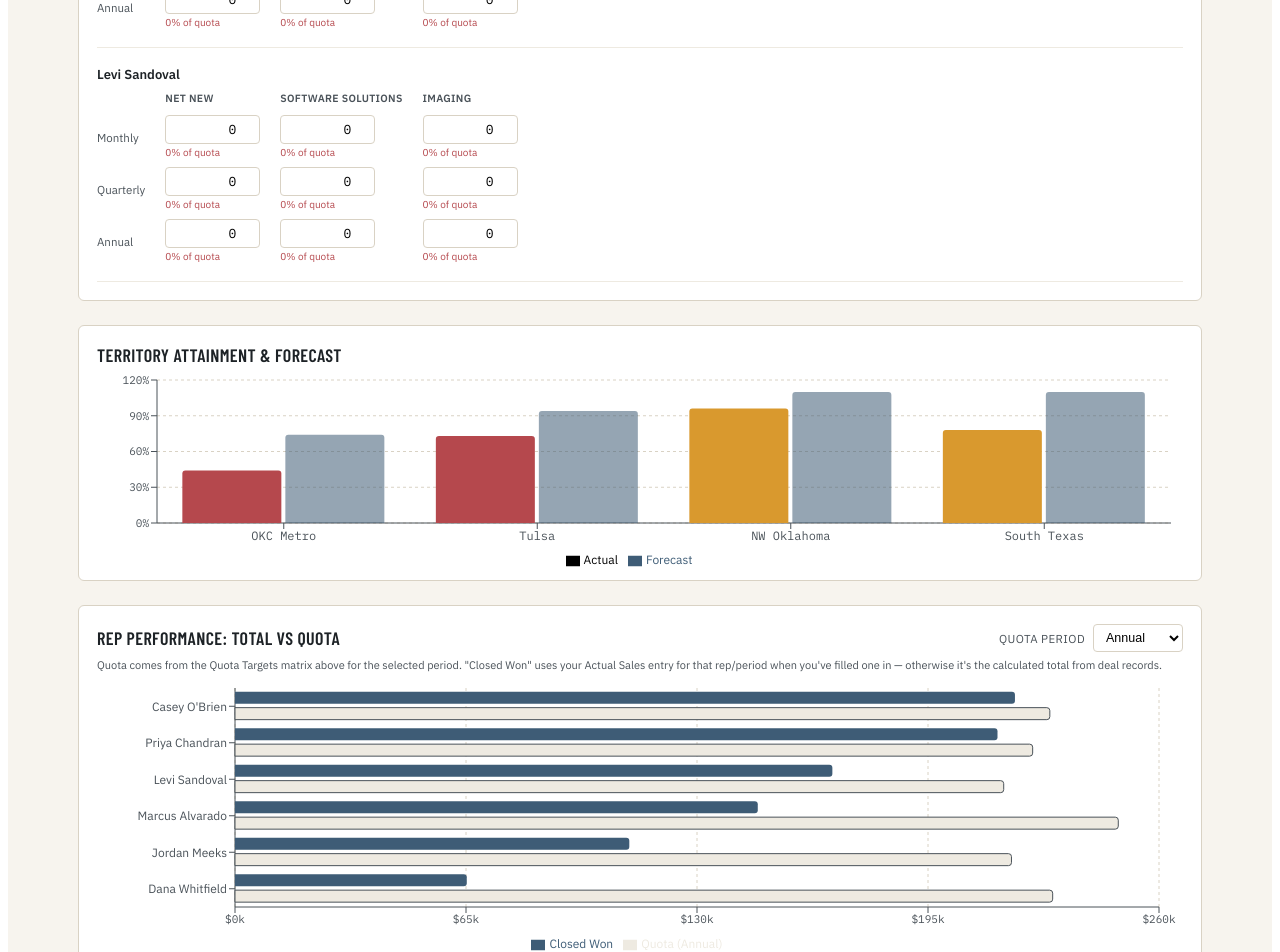
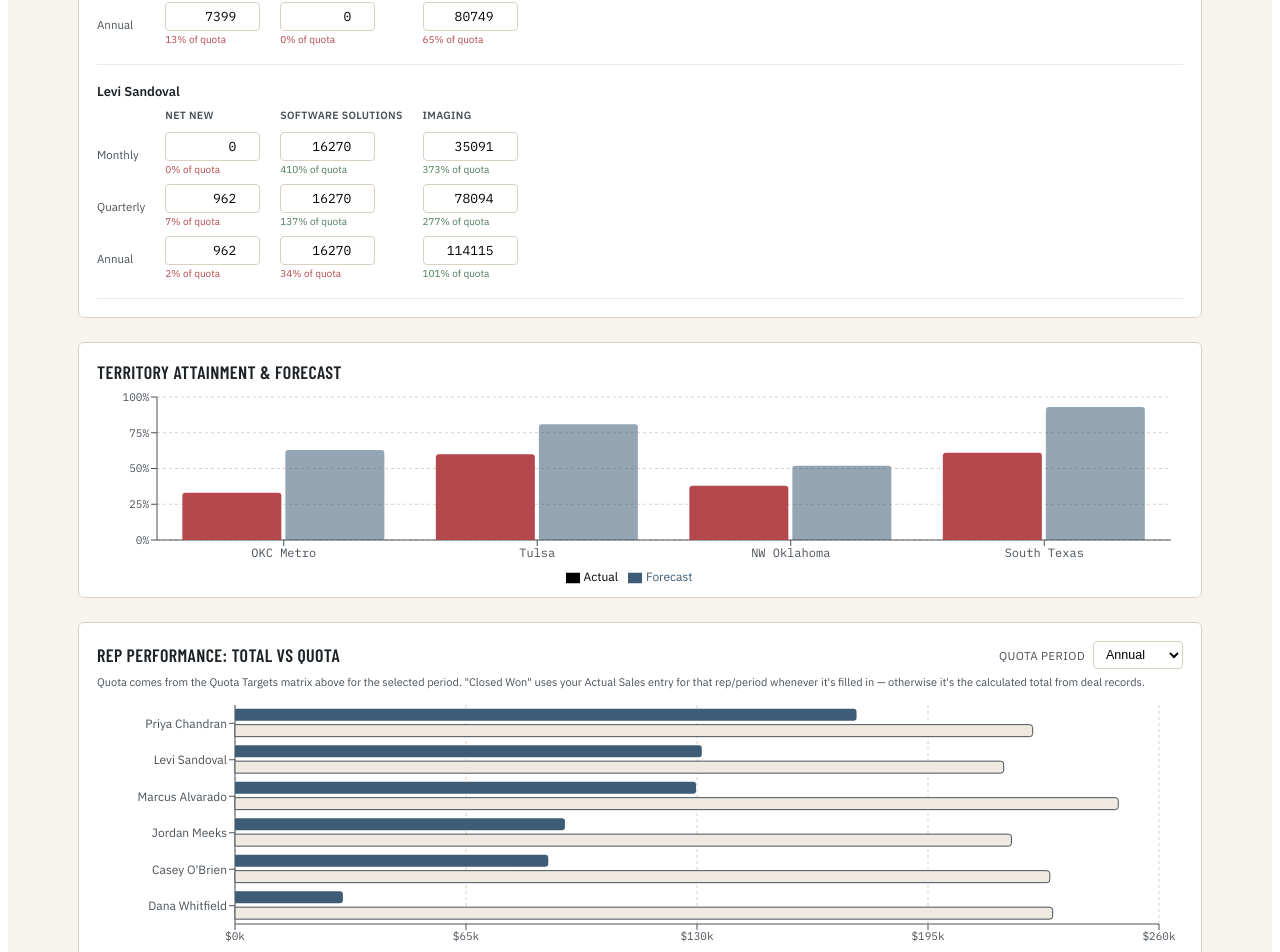
Before and after one commit to necker44/kpi-scorecard-generator, a React (Vite) app: page / in a window 1280 px wide. Shown: the part 3120-4072 px from the top of the page. Built offline with nearby package versions, Linux system fonts and the light colour scheme.

Commit message:
Add mock data and sync charts with data

```diff
--- a/src/App.jsx
+++ b/src/App.jsx
@@ -114,6 +114,7 @@ function generateMockData() {
   const deals = [];
   const activities = [];
   const quotaMatrix = {};
+  const actualMatrix = {};
   let dealId = 1;
 
   REPS.forEach((rep) => {
@@ -129,6 +130,7 @@ function generateMockData() {
     };
     const repAccounts = sampleWithoutReplacement(ACCOUNT_POOL, 6 + Math.floor(rnd() * 4), rnd);
     const dealCount = 16 + Math.floor(rnd() * 12);
+    const repDealsForActual = [];
     for (let i = 0; i < dealCount; i++) {
       const stageRoll = rnd();
       const stage =
@@ -151,7 +153,7 @@ function generateMockData() {
         category === "software" ? Math.floor(2000 + rnd() * 12000) :
         Math.floor(800 + rnd() * 6000);
 
-      deals.push({
+      const deal = {
         id: dealId++,
         rep: rep.name,
         territory: rep.territory,
@@ -164,13 +166,32 @@ function generateMockData() {
         account,
         createdDate: created,
         closeDate: stage.startsWith("Closed") ? closeDate : null,
-      });
+      };
+      deals.push(deal);
+      repDealsForActual.push(deal);
     }
     const activityCount = 60 + Math.floor(rnd() * 140);
     activities.push({ rep: rep.name, territory: rep.territory, count: activityCount });
+
+    // Derive Actual Sales (Monthly/Quarterly/Annual) from this rep's own closed-won deals,
+    // bucketed by real close-date months. Mock deals span Jan(0)-May(4) 2026 by construction,
+    // so "this month" = May, "this quarter" = Mar-May, "this year" = the full Jan-May window.
+    const won = repDealsForActual.filter((d) => d.stage === "Closed Won" && d.closeDate);
+    const sumByMonths = (months) => {
+      const sums = { netNew: 0, software: 0, imaging: 0 };
+      won.forEach((d) => {
+        if (months.has(d.closeDate.getMonth())) sums[d.category] += d.amount || 0;
+      });
+      return sums;
+    };
+    actualMatrix[rep.name] = {
+      monthly: sumByMonths(new Set([4])),
+      quarterly: sumByMonths(new Set([2, 3, 4])),
+      annual: sumByMonths(new Set([0, 1, 2, 3, 4])),
+    };
   });
 
-  return { deals, activities, quotaMatrix };
+  return { deals, activities, quotaMatrix, actualMatrix };
 }
 
 // ---------- File parsing helpers ----------
@@ -316,7 +337,7 @@ function computeExpansionIds(deals) {
 }
 
 // ---------- KPI computation ----------
-function computeKPIs(deals, activities, quotas, roster = []) {
+function computeKPIs(deals, activities, quotas, roster = [], actualMatrix = {}) {
   const repNames = Array.from(new Set([...deals.map((d) => d.rep), ...roster.map((r) => r.name)]));
   const rosterTerritory = {};
   roster.forEach((r) => { rosterTerritory[r.name] = r.territory; });
@@ -348,13 +369,20 @@ function computeKPIs(deals, activities, quotas, roster = []) {
     const upsellRate = won.length > 0 ? (upsellWonCount / won.length) * 100 : null;
     const avgDealSize = won.length > 0 ? won.reduce((s, d) => s + (d.amount || 0), 0) / won.length : null;
 
+    // Actual Sales entry is the primary source for "what's actually sold" whenever it's been
+    // filled in for this rep (Annual row) — deal totals remain the fallback for anyone who
+    // hasn't entered it yet.
+    const repActual = actualMatrix[rep] && actualMatrix[rep].annual;
+    const hasActual = repActual && ((repActual.netNew || 0) + (repActual.software || 0) + (repActual.imaging || 0) > 0);
+
     const repQuotas = quotas[rep] || DEFAULT_CATEGORY_QUOTA;
     const categories = {};
     let totalWon = 0, totalQuota = 0, totalPipeline = 0, totalForecast = 0;
     CATEGORIES.forEach(({ key, label }) => {
       const catWonDeals = won.filter((d) => d.category === key);
       const catOpenDeals = open.filter((d) => d.category === key);
-      const catWon = catWonDeals.reduce((s, d) => s + (d.amount || 0), 0);
+      const dealWon = catWonDeals.reduce((s, d) => s + (d.amount || 0), 0);
+      const catWon = hasActual ? (repActual[key] || 0) : dealWon;
       const catPipeline = catOpenDeals.reduce((s, d) => s + (d.amount || 0), 0);
       const catForecast = catWon + catOpenDeals.reduce((s, d) => s + (d.amount || 0) * stageProbability(d.stage), 0);
       const catQuota = repQuotas[key] || 0;
@@ -398,6 +426,7 @@ function computeKPIs(deals, activities, quotas, roster = []) {
       activityTotal,
       dealCount: repDeals.length,
       wonCount: won.length,
+      usingActualSales: hasActual,
     };
   });
 
@@ -575,7 +604,14 @@ function Scorecard({ data, insight, onGenerateInsight, insightLoading, overrides
         </div>
 
         <div style={{ marginTop: 12, display: "flex", justifyContent: "space-between", alignItems: "baseline", borderTop: `1px dashed ${COLORS.line}`, paddingTop: 10 }}>
-          <span style={{ fontFamily: "'IBM Plex Mono', monospace", fontSize: 11.5, color: COLORS.inkSoft, textTransform: "uppercase" }}>Total</span>
+          <span style={{ fontFamily: "'IBM Plex Mono', monospace", fontSize: 11.5, color: COLORS.inkSoft, textTransform: "uppercase", display: "flex", alignItems: "center", gap: 5 }}>
+            Total
+            {data.usingActualSales && (
+              <span style={{ fontSize: 9, color: COLORS.steel, border: `1px solid ${COLORS.steel}`, borderRadius: 3, padding: "1px 4px", textTransform: "none", letterSpacing: 0 }} title="Using your Actual Sales entry instead of calculated deal totals">
+                actual sales
+              </span>
+            )}
+          </span>
           <span style={{ fontFamily: "'IBM Plex Mono', monospace", fontSize: 15, fontWeight: 600, color: COLORS.ink }}>
             {fmtMoney(data.closedWonAmount)} <span style={{ color: COLORS.inkSoft, fontWeight: 400 }}>of {fmtMoney(data.quota)}</span>
           </span>
@@ -1054,7 +1090,9 @@ export default function App() {
   const [manualRoster, setManualRoster] = useState(saved?.manualRoster ?? []);
   const [manualDeals, setManualDeals] = useState(saved?.manualDeals ?? []);
   const [quotaMatrix, setQuotaMatrix] = useState(saved?.quotaMatrix ?? mockData.quotaMatrix);
-  const [actualMatrix, setActualMatrix] = useState(saved?.actualMatrix ?? {});
+  const [actualMatrix, setActualMatrix] = useState(
+    saved?.actualMatrix && Object.keys(saved.actualMatrix).length > 0 ? saved.actualMatrix : mockData.actualMatrix
+  );
   const [quotaPeriod, setQuotaPeriod] = useState("annual");
   const [metricOverrides, setMetricOverrides] = useState(saved?.metricOverrides ?? {});
   const [parsing, setParsing] = useState(false);
@@ -1158,7 +1196,7 @@ export default function App() {
     return out;
   }, [quotaMatrix]);
 
-  const { byRep, territories } = useMemo(() => computeKPIs(deals, activities, quotasForKPI, roster), [deals, activities, quotasForKPI, roster]);
+  const { byRep, territories } = useMemo(() => computeKPIs(deals, activities, quotasForKPI, roster, actualMatrix), [deals, activities, quotasForKPI, roster, actualMatrix]);
 
   const territoryOptions = ["All", ...Object.keys(territories)];
 
@@ -1531,7 +1569,7 @@ Activity count this period: ${rep.activityTotal || "unknown"}`;
             Actual Sales (Manual Entry)
           </div>
           <div style={{ fontSize: 11.5, color: COLORS.inkSoft, marginBottom: 14, lineHeight: 1.5 }}>
-            Type in what a rep actually sold, by period and category, if you'd rather track totals directly instead of relying on individual deal records. When a period has a non-zero entry here, it replaces the calculated total for that rep in the "Rep Performance: Total vs Quota" chart below. Leave at 0 to fall back to the calculated number from deals.
+            Type in what a rep actually sold, by period and category. Whenever the Annual row here is filled in (non-zero), it becomes the primary "actual sold" figure everywhere: the scorecard gauges, forecast, coverage ratio, and the Rep Performance chart below all use it instead of the calculated deal total. Win rate, avg deal cycle, deal count, pipeline, cross-sell/upsell rate, and the breakdowns further down still come from deal records regardless. Leave a rep's Annual row at 0 to fall back to their calculated deal total everywhere.
           </div>
           {Object.keys(byRep).length === 0 && <div style={{ color: COLORS.inkSoft, fontSize: 13 }}>No reps loaded yet.</div>}
           <div style={{ display: "flex", flexDirection: "column", gap: 18 }}>
@@ -1634,7 +1672,7 @@ Activity count this period: ${rep.activityTotal || "unknown"}`;
               </div>
             </div>
             <div style={{ fontSize: 11, color: COLORS.inkSoft, marginBottom: 8 }}>
-              Quota comes from the Quota Targets matrix above for the selected period. "Closed Won" uses your Actual Sales entry for that rep/period when you've filled one in — otherwise it's the calculated total from deal records.
+              Quota comes from the Quota Targets matrix above for the selected period. "Closed Won" uses your Actual Sales entry for that rep/period whenever it's filled in — otherwise it's the calculated total from deal records.
             </div>
             <ResponsiveContainer width="100%" height={Math.max(220, repChartData.length * 46)}>
               <BarChart data={repChartData} layout="vertical" margin={{ top: 8, right: 24, left: 8, bottom: 4 }}>
```
